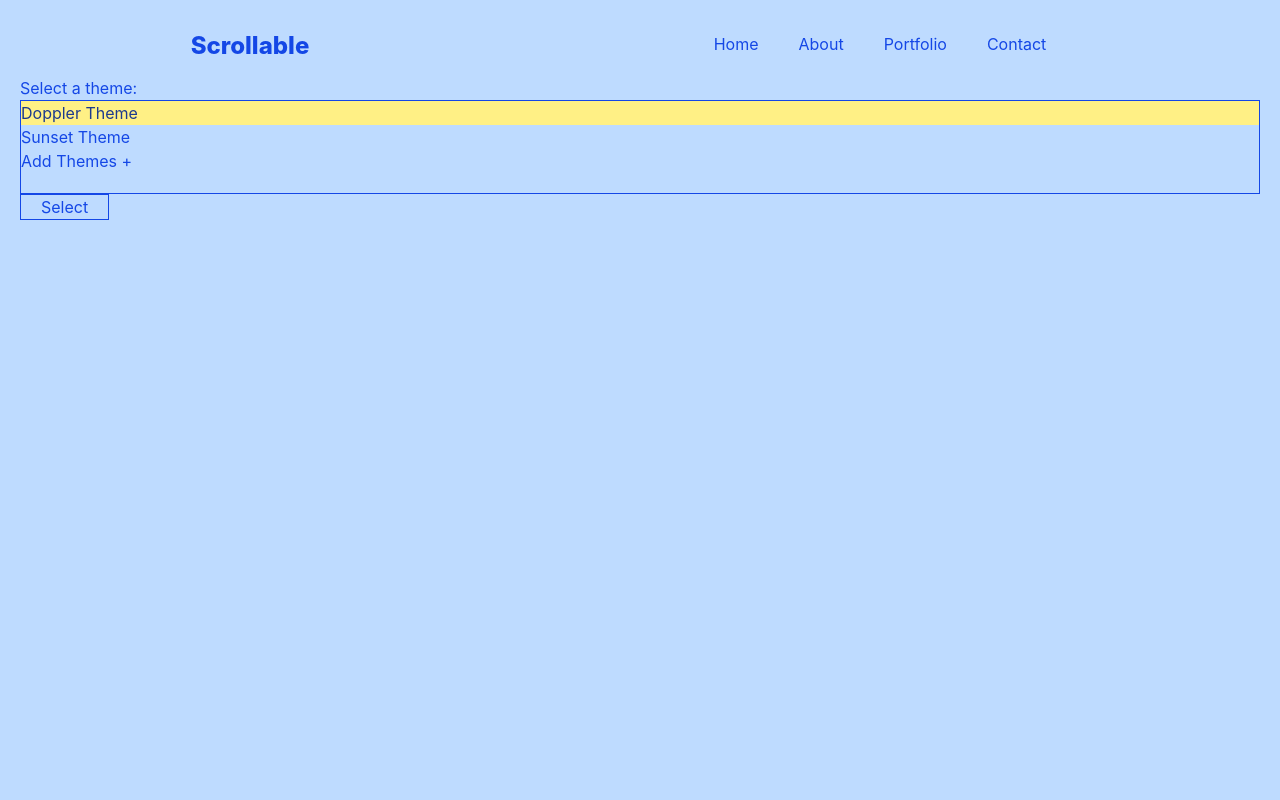
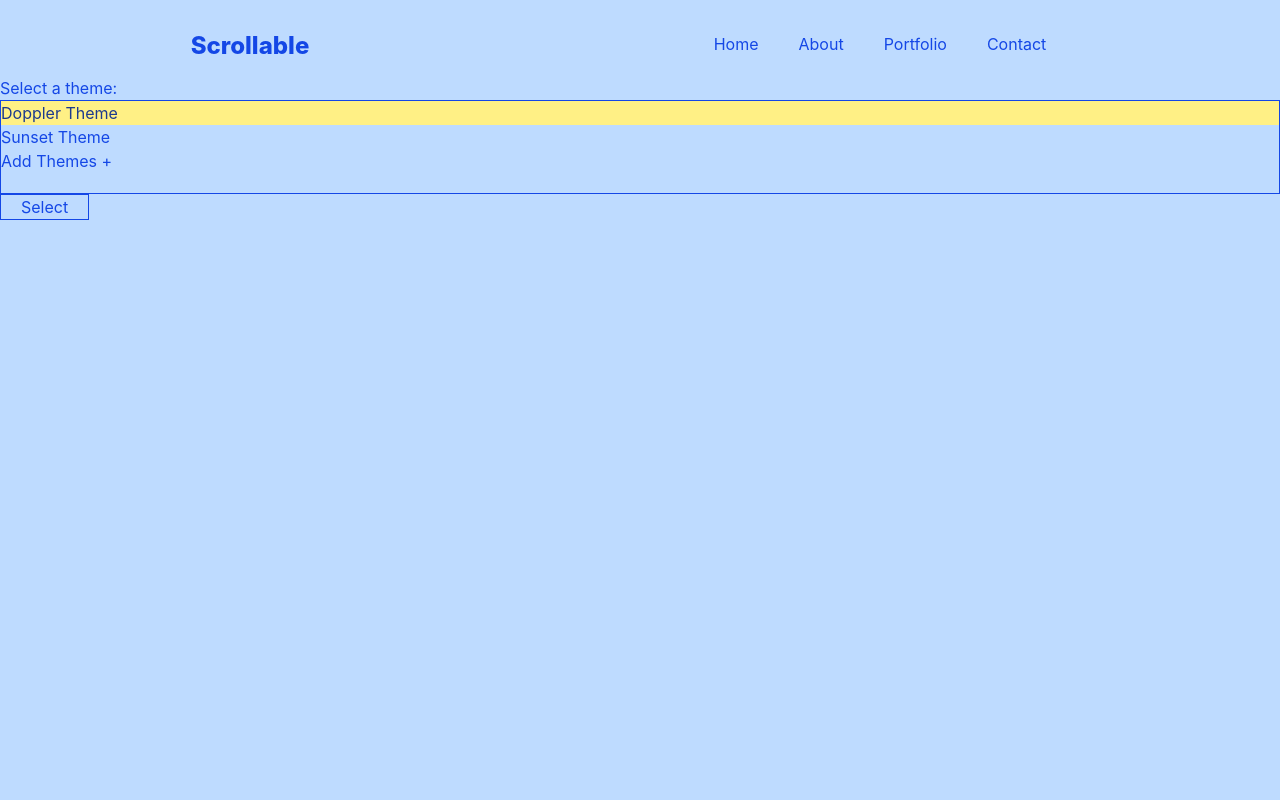
Before and after one commit to sohndotcloud/epub-online, a Next.js app: page / in a window 1280 px wide. Shown: the top 800 px of the page. Built offline with nearby package versions, Linux system fonts and the light colour scheme.

Commit message:
Fixed padding

```diff
--- a/app/page.tsx
+++ b/app/page.tsx
@@ -43,7 +43,7 @@ export default function Home() {
       <motion.div initial={{ opacity: 0}}
           animate={{ opacity: 1 }}
           transition={{ delay: 2, duration: 1.5 }}
-          className={themePack ? " mx-5 mb-10 h-[100vh] " + themePack.font2 : "border mx-10 mb-10 h-[100vh]"}>
+          className={themePack ? " h-[100vh] " + themePack.font2 : "border h-[100vh]"}>
             { !themeSelected ? <ThemeMenu handleSelectThemeSuper={handleSelectTheme} themePack={themePack} selectTheme={handleSelectTheme} confirmTheme={setThemeSelected} /> : ""}
            { themeSelected ? <Reader /> : ""}
         </motion.div>
```
